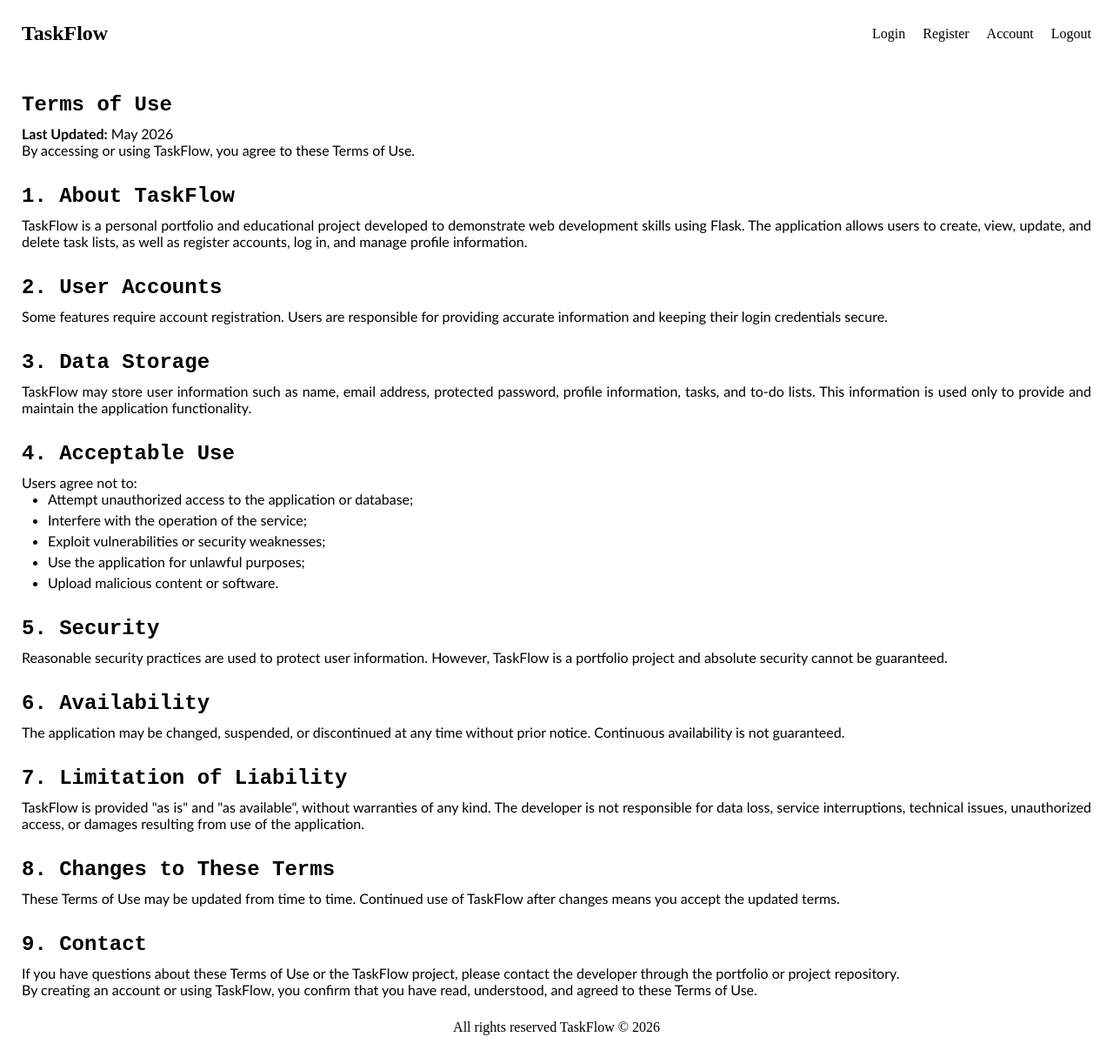
After one commit to viniciuslemessouza/taskflow, a Flask app: page /terms in a window 1280 px wide. The commit adds this page. Shown: the whole page at 87% size. Run offline with Flask 3, Linux system fonts and the light colour scheme.

Commit message:
chore: create terms page and route

```diff
--- a/app/main/routes.py
+++ b/app/main/routes.py
@@ -6,3 +6,7 @@ main = Blueprint('main', __name__)
 @main.route('/home')
 def home():
     return render_template('main/index.html')
+
+@main.route('/terms')
+def terms():
+    return render_template('main/terms.html', title="Terms and Conditions")
--- /dev/null
+++ b/app/static/css/terms.css
@@ -0,0 +1,19 @@
+.terms-page{
+    font-family: 'Gill Sans', 'Gill Sans MT', Calibri, 'Trebuchet MS', sans-serif;
+    display: flex;
+    flex-direction: column;
+    text-align: justify;
+}
+
+.terms-page h1, .terms-page h2{
+    font-family: 'Courier New', Courier, monospace;
+    margin-top: 3rem;
+    margin-bottom: 1rem;
+}
+
+.terms-page ul{
+    display: flex;
+    flex-direction: column;
+    margin-left: 3rem;
+    gap: .5rem;
+}
--- /dev/null
+++ b/app/templates/main/terms.html
@@ -0,0 +1,84 @@
+{% extends 'main/layout.html' %}
+{% block style %}
+    <link rel="stylesheet" href="{{ url_for('static', filename='css/terms.css') }}">
+{% endblock style %}
+{% block content %}
+    <section class="terms-page">
+        <h1>Terms of Use</h1>
+
+        <p><strong>Last Updated:</strong> May 2026</p>
+
+        <p>
+            By accessing or using TaskFlow, you agree to these Terms of Use.
+        </p>
+
+        <h2>1. About TaskFlow</h2>
+        <p>
+            TaskFlow is a personal portfolio and educational project developed to
+            demonstrate web development skills using Flask. The application allows users
+            to create, view, update, and delete task lists, as well as register accounts,
+            log in, and manage profile information.
+        </p>
+
+        <h2>2. User Accounts</h2>
+        <p>
+            Some features require account registration. Users are responsible for
+            providing accurate information and keeping their login credentials secure.
+        </p>
+
+        <h2>3. Data Storage</h2>
+        <p>
+            TaskFlow may store user information such as name, email address, protected
+            password, profile information, tasks, and to-do lists. This information is
+            used only to provide and maintain the application functionality.
+        </p>
+
+        <h2>4. Acceptable Use</h2>
+        <p>Users agree not to:</p>
+
+        <ul>
+            <li>Attempt unauthorized access to the application or database;</li>
+            <li>Interfere with the operation of the service;</li>
+            <li>Exploit vulnerabilities or security weaknesses;</li>
+            <li>Use the application for unlawful purposes;</li>
+            <li>Upload malicious content or software.</li>
+        </ul>
+
+        <h2>5. Security</h2>
+        <p>
+            Reasonable security practices are used to protect user information. However,
+            TaskFlow is a portfolio project and absolute security cannot be guaranteed.
+        </p>
+
+        <h2>6. Availability</h2>
+        <p>
+            The application may be changed, suspended, or discontinued at any time
+            without prior notice. Continuous availability is not guaranteed.
+        </p>
+
+        <h2>7. Limitation of Liability</h2>
+        <p>
+            TaskFlow is provided "as is" and "as available", without warranties of any
+            kind. The developer is not responsible for data loss, service interruptions,
+            technical issues, unauthorized access, or damages resulting from use of the
+            application.
+        </p>
+
+        <h2>8. Changes to These Terms</h2>
+        <p>
+            These Terms of Use may be updated from time to time. Continued use of
+            TaskFlow after changes means you accept the updated terms.
+        </p>
+
+        <h2>9. Contact</h2>
+        <p>
+            If you have questions about these Terms of Use or the TaskFlow project,
+            please contact the developer through the portfolio or project repository.
+        </p>
+
+        <p>
+            By creating an account or using TaskFlow, you confirm that you have read,
+            understood, and agreed to these Terms of Use.
+        </p>
+    </section>
+{% endblock content %}
--- a/app/templates/users/register.html
+++ b/app/templates/users/register.html
@@ -41,7 +41,7 @@
                 {{ form.terms }}
                 <label for="terms">
                     Agree to
-                    <a class="terms-link" href="#">
+                    <a class="terms-link" href="{{ url_for('main.terms') }}">
                         {{ form.terms.label.text }}
                     </a>
                 </label>
--- a/app/users/routes.py
+++ b/app/users/routes.py
@@ -33,7 +33,7 @@ def set_new_password():
     if form.validate_on_submit():
         return redirect('home')
     else:
-        return render_template('users/new_password.html', title="Password Recovery", form=form)
+        return render_template('users/new_password.html', title="New Password", form=form)
 
 @users.route('/account', methods=['GET', 'POST'])
 def account():
```
